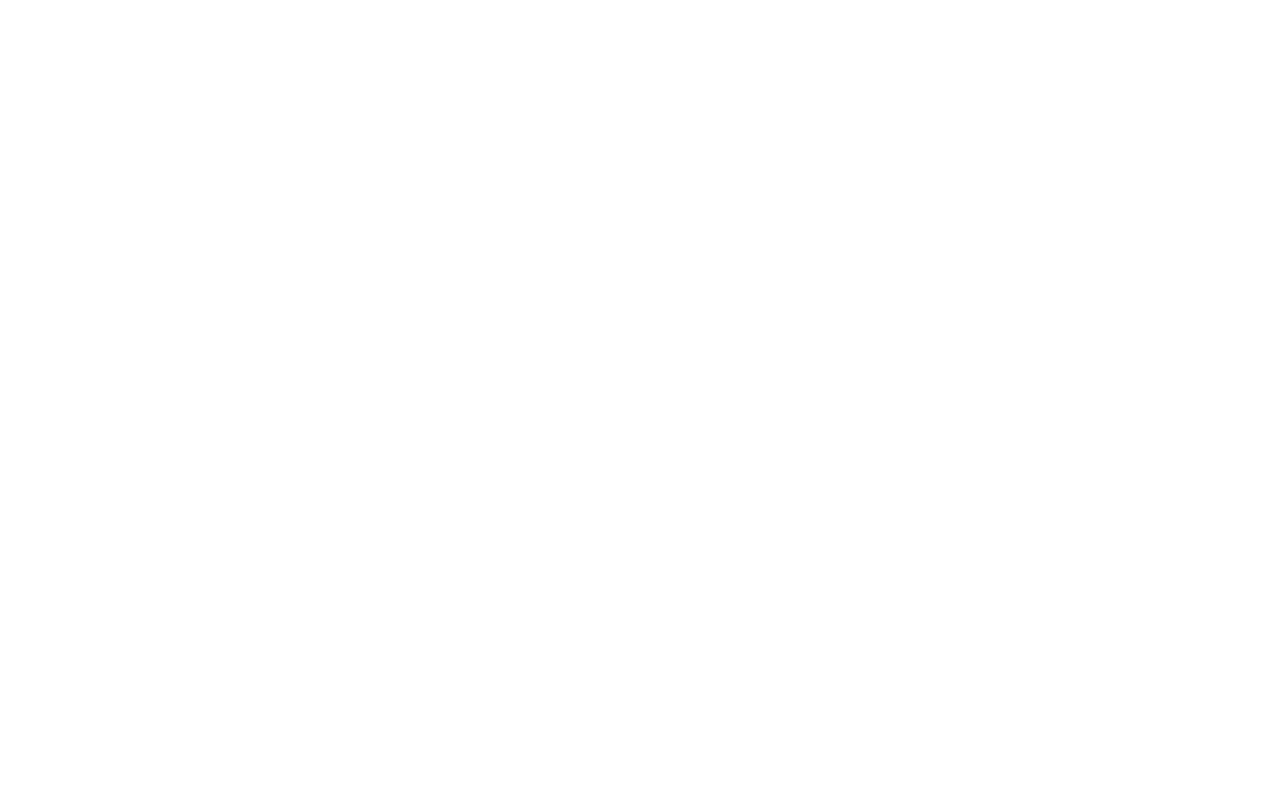
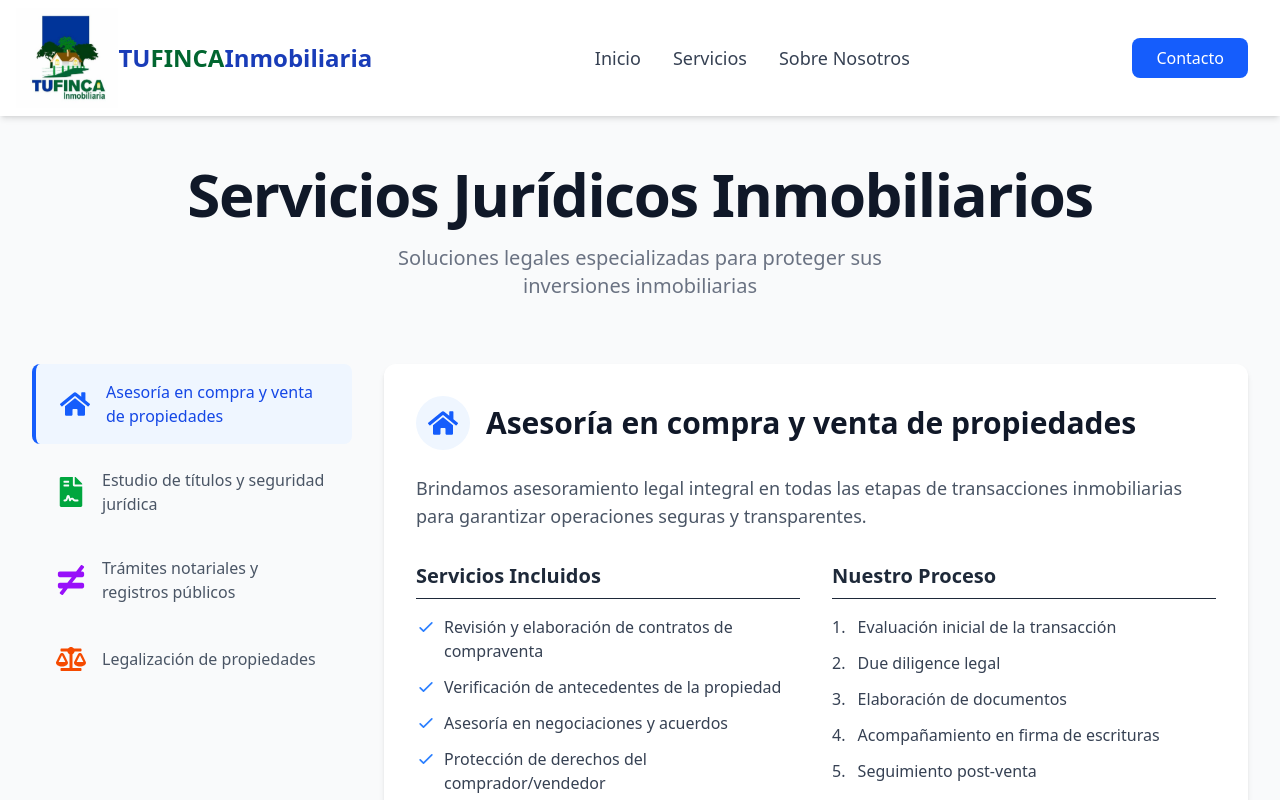
Before and after one commit to Catapultaa/tuFincaProyecto, a React (Vite) app in the folder frontend/: page /servicios in a window 1280 px wide. Before the commit this address had no page. Shown: the top 800 px of the page. Built offline with nearby package versions, Linux system fonts and the light colour scheme.

Commit message:
Agregando pagina de servicios

```diff
--- /dev/null
+++ b/frontend/src/features/servicios/ServiciosPage.jsx
@@ -0,0 +1,242 @@
+import { useState } from "react";
+import Header from "../home/components/Header";
+import Footer from "../home/components/Footer";
+import { Link } from "react-router-dom";
+import {
+  FaBalanceScale,
+  FaFileContract,
+  FaNotEqual,
+  FaHome,
+} from "react-icons/fa";
+
+const ServiciosJuridicosPage = () => {
+  const [activeService, setActiveService] = useState(0);
+
+  const servicios = [
+    {
+      id: 1,
+      titulo: "Asesoría en compra y venta de propiedades",
+      icono: <FaHome className="text-3xl text-blue-600" />,
+      descripcion:
+        "Brindamos asesoramiento legal integral en todas las etapas de transacciones inmobiliarias para garantizar operaciones seguras y transparentes.",
+      detalles: [
+        "Revisión y elaboración de contratos de compraventa",
+        "Verificación de antecedentes de la propiedad",
+        "Asesoría en negociaciones y acuerdos",
+        "Protección de derechos del comprador/vendedor",
+        "Coordinación con notarías y registros públicos",
+      ],
+      proceso: [
+        "Evaluación inicial de la transacción",
+        "Due diligence legal",
+        "Elaboración de documentos",
+        "Acompañamiento en firma de escrituras",
+        "Seguimiento post-venta",
+      ],
+    },
+    {
+      id: 2,
+      titulo: "Estudio de títulos y seguridad jurídica",
+      icono: <FaFileContract className="text-3xl text-green-600" />,
+      descripcion:
+        "Análisis exhaustivo de la historia jurídica de propiedades para identificar riesgos y garantizar la legitimidad de los derechos.",
+      detalles: [
+        "Verificación de cadena de titularidad",
+        "Identificación de gravámenes o embargos",
+        "Análisis de posibles litigios o controversias",
+        "Revisión de licencias urbanísticas",
+        "Confirmación de deudas municipales o tributarias",
+      ],
+      proceso: [
+        "Obtención de certificados registrales",
+        "Análisis documental completo",
+        "Elaboración de informe de titularidad",
+        "Recomendaciones para saneamiento",
+        "Certificación de seguridad jurídica",
+      ],
+    },
+    {
+      id: 3,
+      titulo: "Trámites notariales y registros públicos",
+      icono: <FaNotEqual className="text-3xl text-purple-600" />,
+      descripcion:
+        "Gestión profesional de todos los procedimientos ante notarías y el Registro de Predios para garantizar la validez legal de sus documentos.",
+      detalles: [
+        "Inscripción de escrituras públicas",
+        "Actualización de registros de propiedad",
+        "Legalización de poderes y autorizaciones",
+        "Tramitación de certificados registrales",
+        "Gestión de rectificaciones registrales",
+      ],
+      proceso: [
+        "Revisión de requisitos documentarios",
+        "Elaboración de memoriales y solicitudes",
+        "Presentación ante entidades competentes",
+        "Seguimiento de trámites",
+        "Entrega de documentos finalizados",
+      ],
+    },
+    {
+      id: 4,
+      titulo: "Legalización de propiedades",
+      icono: <FaBalanceScale className="text-3xl text-orange-600" />,
+      descripcion:
+        "Regularización de propiedades informales o con documentación incompleta para obtener reconocimiento legal y registral.",
+      detalles: [
+        "Procedimientos de saneamiento físico legal",
+        "Obtención de licencias de edificación",
+        "Tramitación de declaratorias de fábrica",
+        "Solución de controversias de linderos",
+        "Procesos de prescripción adquisitiva",
+      ],
+      proceso: [
+        "Diagnóstico de situación jurídica",
+        "Elaboración de plan de regularización",
+        "Recopilación y organización de evidencias",
+        "Presentación ante municipalidades y SUNARP",
+        "Obtención de título de propiedad",
+      ],
+    },
+  ];
+
+  return (
+    <>
+      <Header />
+      <div className="min-h-screen bg-gray-50 py-12 px-4 sm:px-6 lg:px-8">
+        <div className="max-w-7xl mx-auto">
+          {/* Encabezado */}
+          <div className="text-center mb-16">
+            <h1 className="text-4xl font-extrabold text-gray-900 sm:text-5xl sm:tracking-tight lg:text-6xl">
+              Servicios Jurídicos Inmobiliarios
+            </h1>
+            <p className="mt-5 max-w-xl mx-auto text-xl text-gray-500">
+              Soluciones legales especializadas para proteger sus inversiones
+              inmobiliarias
+            </p>
+          </div>
+
+          {/* Versión móvil - Selector */}
+          <div className="lg:hidden mb-8">
+            <label htmlFor="servicio-select" className="sr-only">
+              Selecciona un servicio
+            </label>
+            <select
+              id="servicio-select"
+              className="block w-full pl-3 pr-10 py-3 text-base border-gray-300 focus:outline-none focus:ring-blue-500 focus:border-blue-500 sm:text-sm rounded-lg"
+              value={activeService}
+              onChange={(e) => setActiveService(Number(e.target.value))}
+            >
+              {servicios.map((servicio, index) => (
+                <option key={servicio.id} value={index}>
+                  {servicio.titulo}
+                </option>
+              ))}
+            </select>
+          </div>
+
+          <div className="flex flex-col lg:flex-row gap-8">
+            {/* Navegación lateral - Desktop */}
+            <div className="hidden lg:block w-80 flex-shrink-0">
+              <nav className="space-y-2">
+                {servicios.map((servicio, index) => (
+                  <button
+                    key={servicio.id}
+                    onClick={() => setActiveService(index)}
+                    className={`w-full text-left px-6 py-4 rounded-lg text-md font-medium transition-colors flex items-center ${
+                      activeService === index
+                        ? "bg-blue-50 border-l-4 border-blue-600 text-blue-700"
+                        : "text-gray-600 hover:bg-gray-100"
+                    }`}
+                  >
+                    <span className="mr-4">{servicio.icono}</span>
+                    {servicio.titulo}
+                  </button>
+                ))}
+              </nav>
+            </div>
+
+            {/* Contenido del servicio seleccionado */}
+            <div className="flex-1 bg-white rounded-xl shadow-md overflow-hidden">
+              <div className="p-8">
+                <div className="flex items-center mb-6">
+                  <div className="mr-4 p-3 bg-blue-50 rounded-full">
+                    {servicios[activeService].icono}
+                  </div>
+                  <h2 className="text-3xl font-bold text-gray-900">
+                    {servicios[activeService].titulo}
+                  </h2>
+                </div>
+
+                <p className="text-lg text-gray-600 mb-8">
+                  {servicios[activeService].descripcion}
+                </p>
+
+                <div className="grid md:grid-cols-2 gap-8">
+                  <div>
+                    <h3 className="text-xl font-semibold text-gray-800 mb-4 pb-2 border-b">
+                      Servicios Incluidos
+                    </h3>
+                    <ul className="space-y-3">
+                      {servicios[activeService].detalles.map((detalle, i) => (
+                        <li key={i} className="flex items-start">
+                          <svg
+                            className="h-5 w-5 text-blue-500 mr-2 mt-0.5 flex-shrink-0"
+                            fill="none"
+                            stroke="currentColor"
+                            viewBox="0 0 24 24"
+                          >
+                            <path
+                              strokeLinecap="round"
+                              strokeLinejoin="round"
+                              strokeWidth="2"
+                              d="M5 13l4 4L19 7"
+                            ></path>
+                          </svg>
+                          <span className="text-gray-700">{detalle}</span>
+                        </li>
+                      ))}
+                    </ul>
+                  </div>
+
+                  <div>
+                    <h3 className="text-xl font-semibold text-gray-800 mb-4 pb-2 border-b">
+                      Nuestro Proceso
+                    </h3>
+                    <ol className="space-y-3 list-decimal list-inside">
+                      {servicios[activeService].proceso.map((paso, i) => (
+                        <li key={i} className="text-gray-700">
+                          <span className="ml-2">{paso}</span>
+                        </li>
+                      ))}
+                    </ol>
+                  </div>
+                </div>
+
+                <div className="mt-12 bg-gradient-to-r from-blue-600 to-blue-800 rounded-lg p-8 text-white">
+                  <div className="text-center">
+                    <h3 className="text-2xl font-semibold mb-4">
+                      ¿Necesitas más información?
+                    </h3>
+                    <p className="text-blue-100 mb-6">
+                      Contáctanos directamente y nuestro equipo te responderá a
+                      la brevedad.
+                    </p>
+                    <Link
+                      to="/mensaje"
+                      className="inline-block bg-white text-blue-700 hover:bg-blue-50 font-medium py-3 px-8 rounded-lg transition-colors"
+                    >
+                      Contáctanos
+                    </Link>
+                  </div>
+                </div>
+              </div>
+            </div>
+          </div>
+        </div>
+      </div>
+      <Footer />
+    </>
+  );
+};
+
+export default ServiciosJuridicosPage;
--- a/frontend/src/routes/AppRoutes.jsx
+++ b/frontend/src/routes/AppRoutes.jsx
@@ -6,6 +6,7 @@ import ProtectedRoute from './ProtectedRoute';
 import PropertyPage from '../features/propiedades/PropertyPage';
 import ScrollToTop from './ScrollToTop';
 import MessagePage from '../features/mensaje/MessagePage';
+import ServiciosPage from '../features/servicios/ServiciosPage';
 
 const AppRoutes = () => {
     return(
@@ -24,6 +25,7 @@ const AppRoutes = () => {
                 <Route path='/admin' element={<AdminPage/>}/>
                 <Route path="/propiedad/:id" element={<PropertyPage />} />
                 <Route path="/mensaje" element={<MessagePage/>} />
+                <Route path="/servicios" element={<ServiciosPage/>}/>
             </Routes>
         </Router>
     )
```
